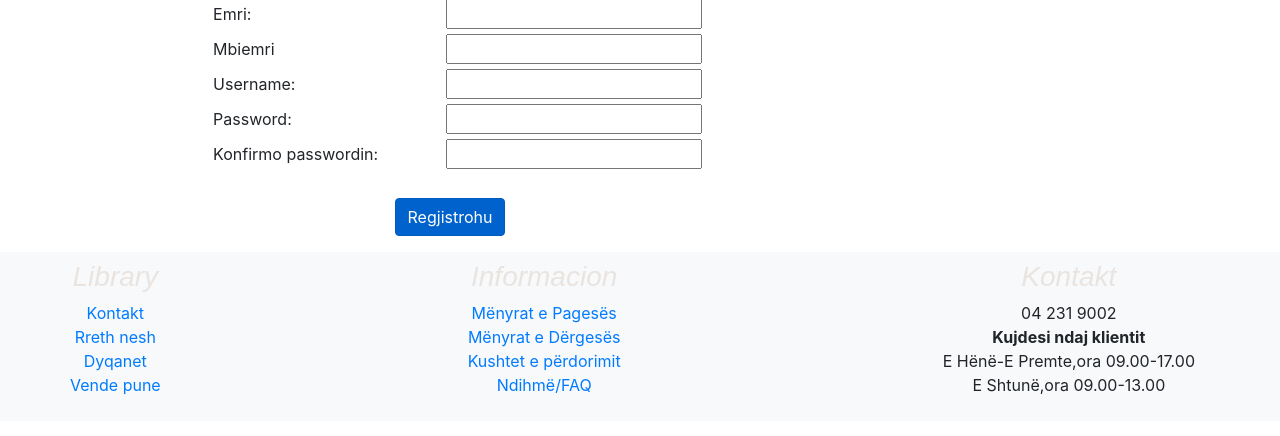
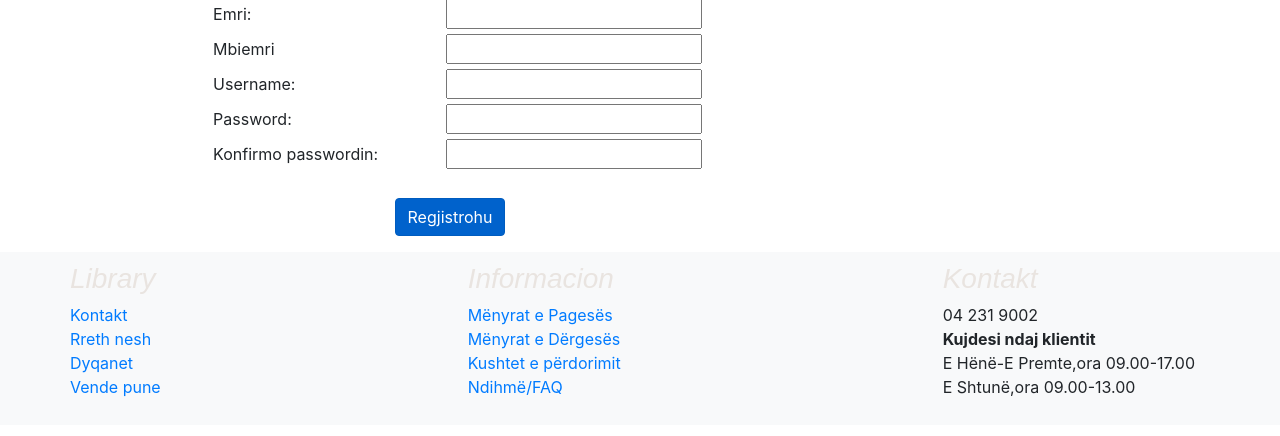
Before and after one commit to megan0/library, a PHP site: page /signup.php in a window 1280 px wide. Shown: the part 240-676 px from the top of the page. Run offline with PHP 8.4, Linux system fonts and the light colour scheme.

Commit message:
frontttttt

```diff
--- a/footer.php
+++ b/footer.php
@@ -1,10 +1,10 @@
-<footer>
-<nav class="navbar navbar-expand-sm bg-light navbar-light">
-   <div class="container text-center">
+<footer >
+<nav class="navbar navbar-expand-sm bg-light navbar-light" style='padding: 10px'>
+   <div class="container text-left">
    <div class="row">
 
-      <div class="col-xs-4 ">
-         <h3 class='h3'>Library</h3>
+      <div class="col-xs-4 part ">
+         <h3 class='h3' style="text-align: left;">Library</h3>
          <ul class="list-unstyled">
          <li><a href="#">Kontakt</a></li>
          <li><a href="#">Rreth nesh</a></li>
@@ -12,8 +12,8 @@
          <li><a href="#">Vende pune</a></li></ul></div>
       </div>
 
-         <div class="col-xs-4">
-            <h3 class='h3'>Informacion</h3><ul class="list-unstyled">
+         <div class="col-xs-4 part">
+            <h3 class='h3' style="text-align: left;">Informacion</h3><ul class="list-unstyled">
             <li><a href="#">Mënyrat e Pagesës</a></li>
             <li><a href="#">Mënyrat e Dërgesës</a></li>
             <li><a href="#">Kushtet e përdorimit</a></li>
@@ -21,8 +21,8 @@
          </ul>
          </div>
 
-         <div class="col-xs-4">
-            <h3 class='h3'>Kontakt</h3>
+         <div class="col-xs-4 part">
+            <h3 class='h3' style="text-align: left;">Kontakt</h3>
             <ul class="list-unstyled">
             <li><a>04 231 9002</a></li>
             <li><p><b>Kujdesi ndaj klientit</b> <br> E Hënë-E Premte,ora 09.00-17.00 <br>E Shtunë,ora 09.00-13.00<br></p></li>
--- a/login.php
+++ b/login.php
@@ -37,7 +37,7 @@
             </div>
           </div>
       </div>
-      <br><br><br>
+      <br>
 
     <?php
       include 'footer.php';
--- a/project.css
+++ b/project.css
@@ -27,8 +27,7 @@
     font-family: 'Ubuntu', sans-serif;
     padding: 0px 0px 0px;
 }
-.buto{
-}
+
 
 .l{
     text-align: left;
--- a/signup.php
+++ b/signup.php
@@ -1,7 +1,7 @@
 <!doctype html>
 <html lang="en">
   <head>
-    <title>SIgnUP</title>
+    <title>Signup</title>
     <meta charset="utf-8">
     <meta name="viewport" content="width=device-width, initial-scale=1, shrink-to-fit=no">
     <link rel="stylesheet" href="project.css">
```
